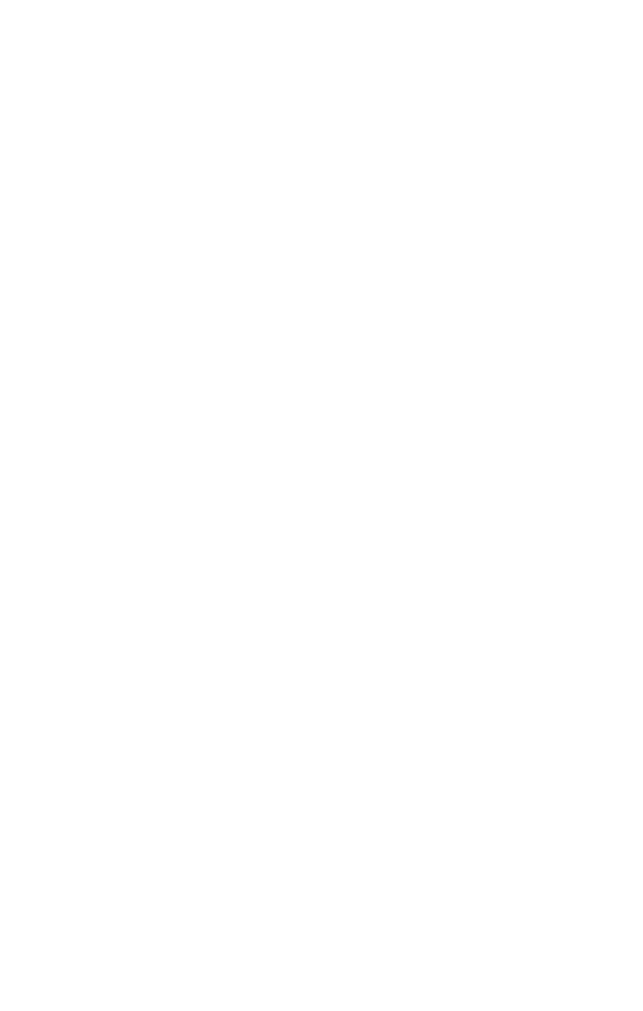
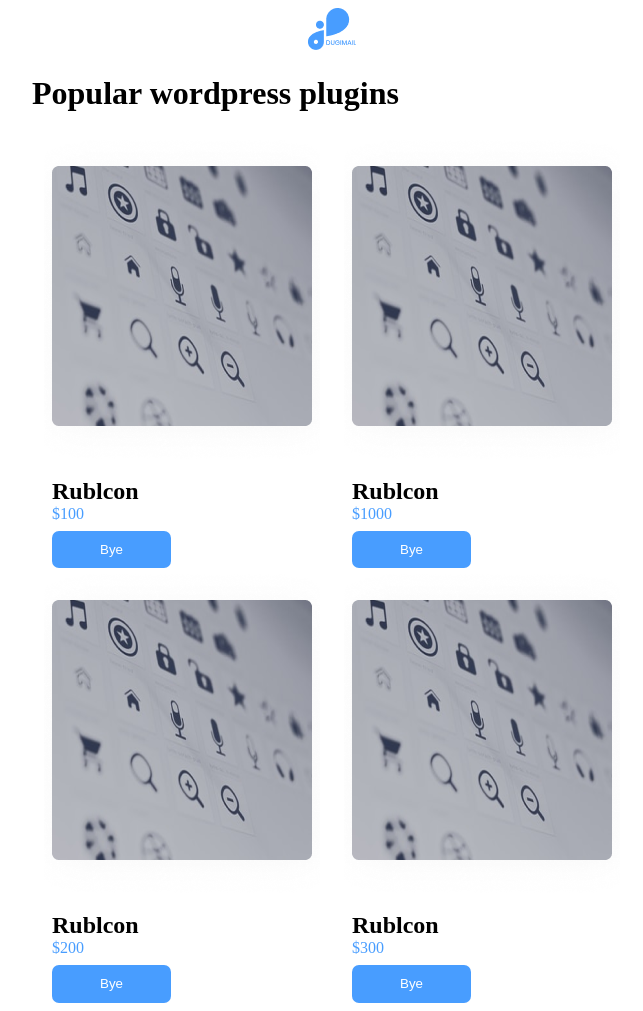
Before and after one commit to sawertsand22/Htmltr2, a plain HTML site: page index.html in a window 1280 px wide. Shown: the whole page, without its empty margins (308-951 px from the left). Before the commit the page ends 800 px from the top, so only its background shows below. Drawn offline with Linux system fonts and the light colour scheme.

Commit message:
add mobile adaptive and grid with elements

```diff
--- a/index.html
+++ b/index.html
@@ -1,10 +1,62 @@
 <!DOCTYPE html>
 <html>
     <head>
-        <link rel="stylesheets" src="style.css">
-
+    <link href="style.css" rel="stylesheet">
+        <meta name="viewport" content="width=device-width, initial-scale=1.0, maximum-scale=1, user-scalable=0">
     </head>
     <body>
+        <div class="main">
+        <div style="text-align: center;">
+            <img src="images/Group 1.png" "/>
+        </div>
+        <div>
+            <h1 style="font-family: 'Poppins';">Popular wordpress plugins</h1>
+        </div>
+        <div class="container">
+            <div class="element">
+                <img src="images/image 43.png" alt=""/>
+                <h2>Rublcon</h2>
+                <p>$100</p>
+                <div class="btn">
+                    <button>
+                        Bye
+                    </button>
+                </div>
+            </div>
+            <div class="element">
+                <img src="images/image 43.png" alt="" />
+                <h2>Rublcon</h2>
+                <p>$1000</p>
+                <div class="btn">
+                    <a href="https://youtu.be/dQw4w9WgXcQ" target="_blank">
+                    <button>
+                        Bye
+                    </button>
+                    </a>
 
+                </div>
+            </div>
+            <div class="element">
+                <img src="images/image 43.png" alt="" />
+                <h2>Rublcon</h2>
+                <p>$200</p>
+                <div class="btn">
+                    <button>
+                        Bye
+                    </button>
+                </div>
+            </div>
+            <div class="element">
+                <img src="images/image 43.png" alt="" />
+                <h2>Rublcon</h2>
+                <p>$300</p>
+                <div class="btn">
+                    <button>
+                        Bye
+                    </button>
+                </div>
+            </div>
+        </div>
+        </div>
     </body>
 </html>
--- a/style.css
+++ b/style.css
@@ -0,0 +1,64 @@
+.container
+{
+    display: grid;
+    grid-template-columns: 1fr 1fr;
+
+}
+.container *
+{
+
+    margin: auto;
+        max-width: 50rem;
+}
+.main
+{
+    max-width: 600px;
+
+    margin: auto;
+    border: 10px;
+
+}
+h2
+{
+    padding-left: 0.5rem;
+}
+p
+{
+     padding-left: 0.5rem;
+     color: #489DFF;
+}
+button
+{
+    padding-left: 3rem;
+    padding-right: 3rem;
+    padding-top: 0.7rem;
+    padding-bottom: 0.7rem;
+    border-radius: 7px;
+    border: 10px;
+
+    background: #489DFF;
+    color: white;
+
+}
+.btn
+{ padding-top: 0.5rem;
+    padding-left: 0.5rem;
+
+}
+@media screen and (max-width: 760px){
+    .main{
+        max-width: none;
+    }
+
+
+
+}
+@media screen and (max-width: 550px){
+    .container
+    {
+        grid-template-columns: 1fr;
+    }
+
+
+
+}
```
Also changed, not shown: images/Group 1.png (added), images/image 43.png (added).
